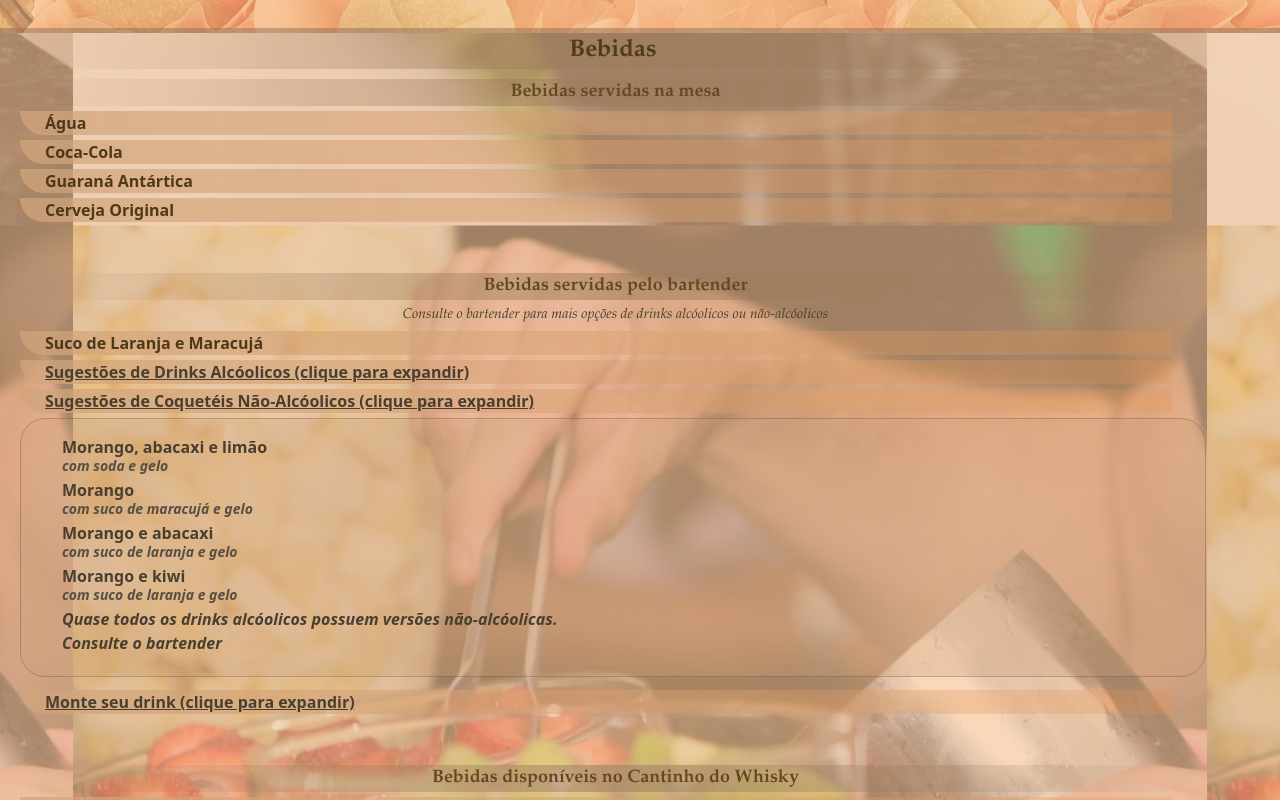
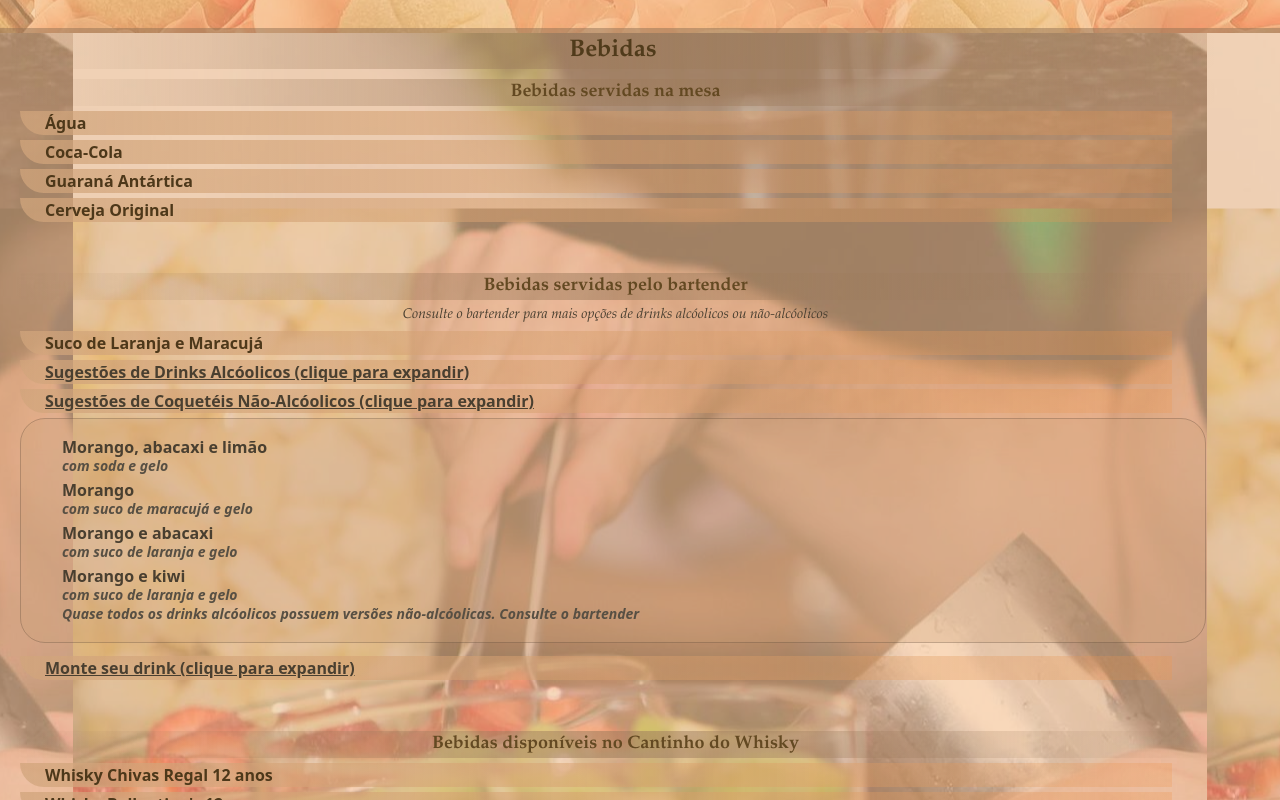
Before and after one commit to carlosprete/wedding, a plain HTML site: page index.html in a window 1280 px wide. Both pictures are taken after a click on the button "Sugestões de Coquetéis Não-Alcóolicos (clique para expandir)". Shown: the part 3284-4084 px from the top of the page. Drawn offline with nearby package versions, Linux system fonts and the light colour scheme.

Commit message:
Update index.html

```diff
--- a/index.html
+++ b/index.html
@@ -221,7 +221,7 @@
                         <li>Morango <span> com suco de maracujá e gelo</span></li>
                         <li>Morango e abacaxi <span> com suco de laranja e gelo </span></li>
                         <li>Morango e kiwi <span> com suco de laranja e gelo</span></li>
-                        <li><i>Quase todos os drinks alcóolicos possuem versões não-alcóolicas. <br/> Consulte o bartender</i></li>
+                        <li><span>Quase todos os drinks alcóolicos possuem versões não-alcóolicas. Consulte o bartender</span></li>
                       </ul>
                     </div>
                   </div>
```
